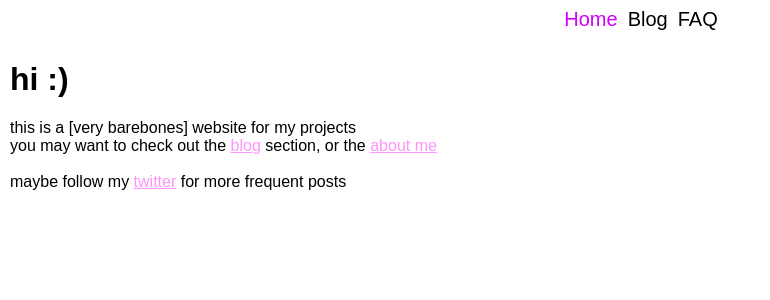
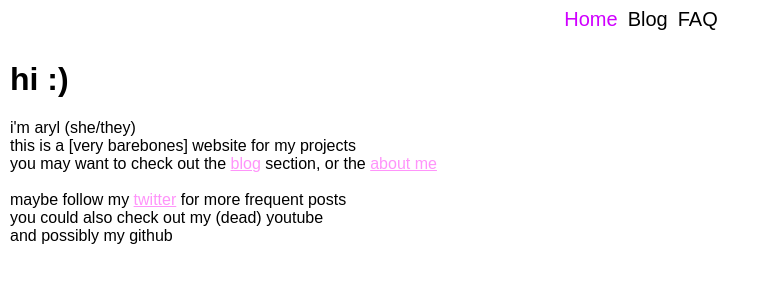
Before and after one commit to isopropyletherperoxide/isopropyletherperoxide.github.io, a Jekyll site: the page built from index.html, in a window 1280 px wide. Shown: the top 300 px of the page, without its empty margins (0-770 px from the left). Built offline with Jekyll 4.4.1, drawn with Linux system fonts in a browser that asks for light colours.

Commit message:
you know,,

```diff
--- a/index.html
+++ b/index.html
@@ -4,8 +4,10 @@ title: homepage
 ---
 
 <h1> hi :) </h1>
-
+i'm aryl (she/they) </br>
 this is a [very barebones] website for my projects </br>
 you may want to check out the <a href= /blog>blog</a> section, or the <a href="/about">about me</a> </br>
 </br>
-maybe follow my <a href="https://www.twitter.com/endless_sine">twitter</a> for more frequent posts
+maybe follow my <a href="https://www.twitter.com/endless_sine">twitter</a> for more frequent posts</br>
+you could also check out my (dead) youtube </br>
+and possibly my github
```
Also changed, not shown: _posts/2022-06-05-ddnp.md (+0 -1 lines).
